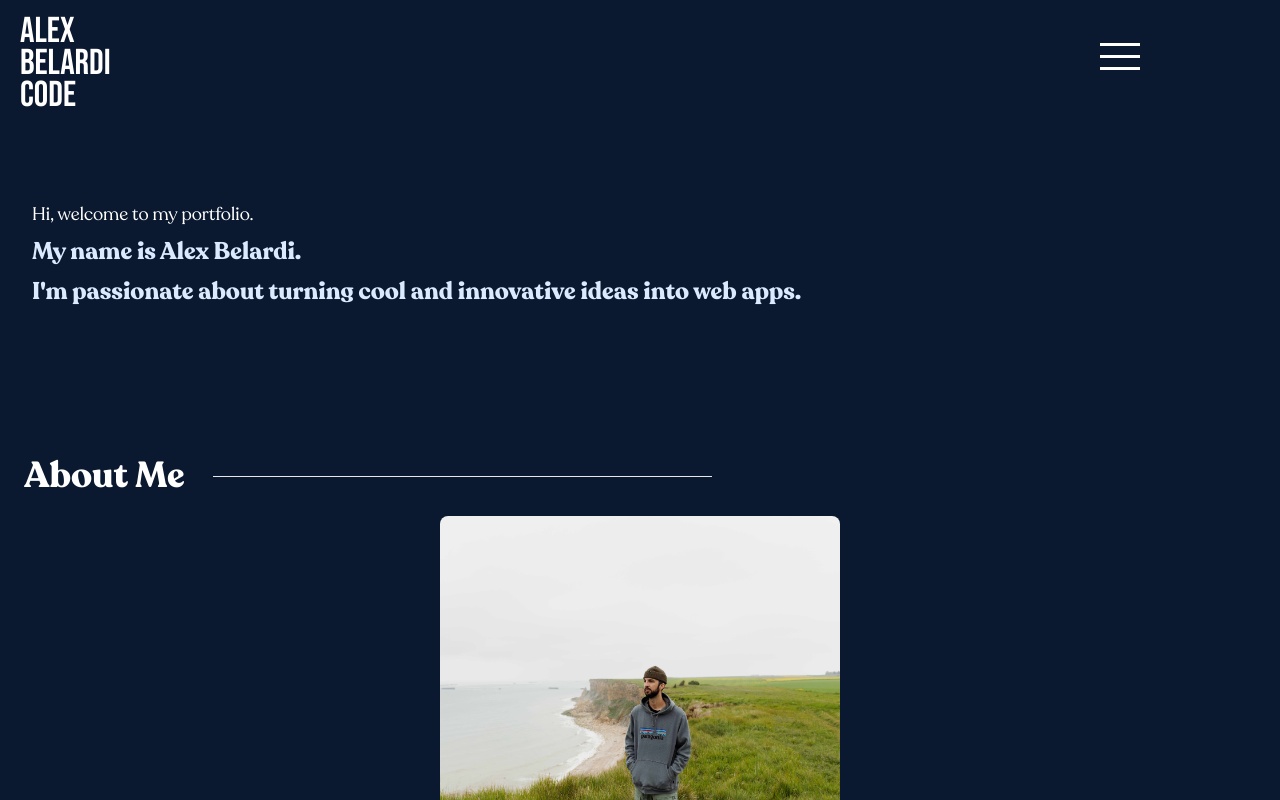
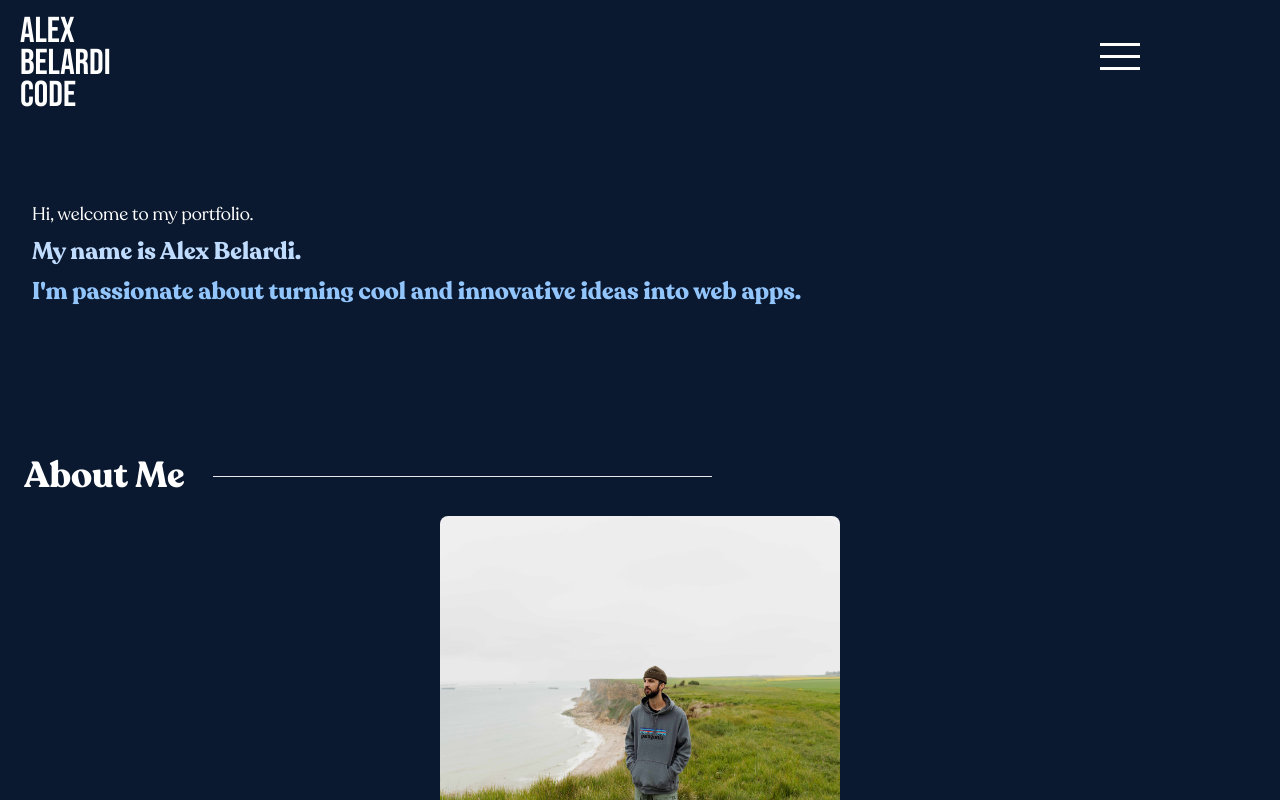
Before and after one commit to afbelardi/new-portfolio, a Next.js app: page / in a window 1280 px wide. Built offline with nearby package versions, Linux system fonts and the light colour scheme.

Commit message:
font color intro change

```diff
--- a/src/components/Intro.js
+++ b/src/components/Intro.js
@@ -5,8 +5,8 @@ export default function Intro() {
         <div className="flex flex-col w-full h-52 mt-14" id={styles.about}>
             <section className="flex flex-col w-full">
                 <h1 className="p-2 ml-6 text-lg text-white font-recoleta-regular">Hi, welcome to my portfolio.</h1>
-                <h1 className="mb-2 ml-8 text-2xl text-blue-100 font-recoleta-bold">My name is Alex Belardi.</h1>
-                <h1 className="w-4/5 ml-8 text-2xl text-blue-100 font-recoleta-bold">I'm passionate about turning cool and innovative ideas into web apps.</h1>
+                <h1 className="mb-2 ml-8 text-2xl text-blue-200 font-recoleta-bold">My name is Alex Belardi.</h1>
+                <h1 className="w-4/5 ml-8 text-2xl text-blue-300 font-recoleta-bold">I'm passionate about turning cool and innovative ideas into web apps.</h1>
             </section>
         </div>
     )
```
Also changed, not shown: src/components/AboutMe.js (indentation only).
